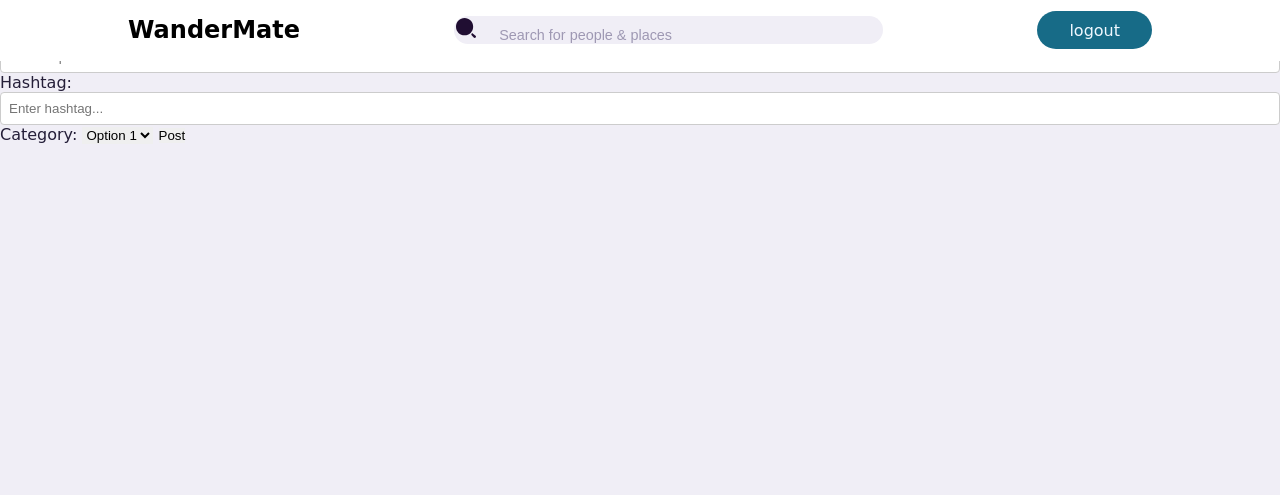
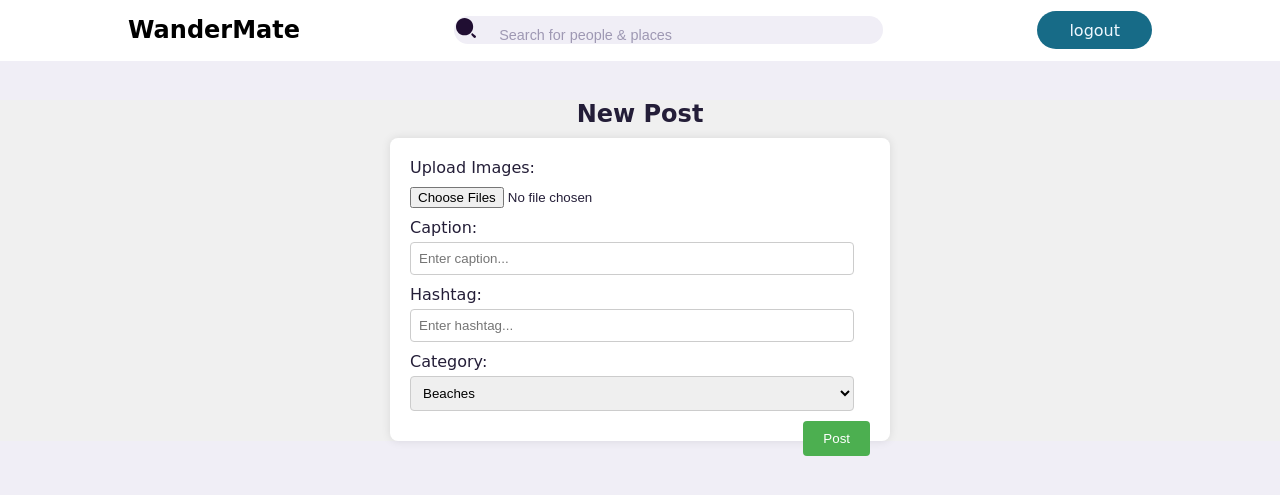
Before and after one commit to nakuluttarkar/wanderMate, a Django app: page /create_post/ in a window 1280 px wide. Shown: the top 495 px of the page. Run offline with Django 3.2, Linux system fonts and the light colour scheme; a user stored in the database is signed in; some web fonts are replaced.

Commit message:
Changes made to create_post.html and sty;e/css

```diff
--- a/wanderMate/static/css/style.css
+++ b/wanderMate/static/css/style.css
@@ -551,7 +551,100 @@ input[type="text"],
     background: #0056b3;
 }
 
+/*******Create Post*******/
+.create-post-form-container{
+    margin-top: 100px;
+    background-color: #f0f0f0;
+    /* text-align: center; */
+}
 
+.create-post-form-container h2{
+    text-align: center;
+    margin-bottom: 10px;
+}
+.create-post-form {
+    max-width: 500px;
+    margin: 0 auto;
+    background-color: #fff;
+    padding: 20px;
+    border-radius: 8px;
+    box-shadow: 0 0 10px rgba(0, 0, 0, 0.1);
+}
+
+.create-post-label {
+    align-items: center;
+    display: block;
+    margin-bottom: 5px;
+}
+
+input[type="text"],
+.create-post-select{
+    width: calc(100% - 16px);
+    padding: 8px;
+    margin-bottom: 10px;
+    border: 1px solid #ccc;
+    border-radius: 4px;
+    box-sizing: border-box;
+}
+
+input[type="file"] {
+    margin-top: 5px;
+}
+
+.post-btn{
+    background-color: #4CAF50;
+    color: white;
+    padding: 10px 20px;
+    border: none;
+    border-radius: 4px;
+    cursor: pointer;
+    float: right;
+}
+
+.image-preview {
+    margin-top: 10px;
+    display: flex;
+    flex-wrap: wrap;
+}
+
+.image-card {
+    border: 1px solid #ddd;
+    border-radius: 8px;
+    margin-right: 10px;
+    margin-bottom: 10px;
+    width: 100px;
+    height: 100px;
+    display: flex;
+    justify-content: center;
+    align-items: center;
+    position: relative;
+    overflow: hidden;
+}
+
+.image-card img {
+    max-width: 100%;
+    max-height: 100%;
+    display: block;
+    transition: transform 0.2s ease-in-out;
+}
+
+.image-card:hover img {
+    transform: scale(1.1);
+}
+
+.image-card .remove-image {
+    position: absolute;
+    top: 5px;
+    right: 5px;
+    cursor: pointer;
+    background-color: rgba(255, 255, 255, 0.8);
+    border: none;
+    padding: 0;
+    font-size: 18px;
+    line-height: 1;
+    color: #666;
+    border-radius: 50%;
+}
 
 /******Responsive********/
 @media screen and (max-width: 1200px){
--- a/wanderMate/templates/create_post.html
+++ b/wanderMate/templates/create_post.html
@@ -4,10 +4,11 @@
 {% block content %}
 
 <div class="create-post-form-container">
+    <h2>New Post</h2>
 
     <form class = "create-post-form" action="#" method="post" enctype="multipart/form-data">
 
-        <label class = "create-post-label" for="image">Upload Image(s):</label>
+        <label class = "create-post-label" for="image">Upload Images:</label>
         <input type="file" id="image" name="image" accept="image/*" multiple onchange="previewImages(event)">
         <div class="image-preview" id="imagePreview"></div>
 
@@ -19,11 +20,12 @@
 
         <label class = "create-post-label" for="category">Category:</label>
         <select class="create-post-select" id="category" name="category">
-            <option value="option1">Option 1</option>
-            <option value="option2">Option 2</option>
-            <option value="option3">Option 3</option>
+            <option value="option1">Beaches</option>
+            <option value="option2">Mountains</option>
+            <option value="option3">Snow</option>
+            <option value="option4">City</option>
         </select>
-        <button type="submit">Post</button>
+        <button type="submit" class="post-btn">Post</button>
     </form>
 
 
```
Also changed, not shown: wanderMate/db.sqlite3.
